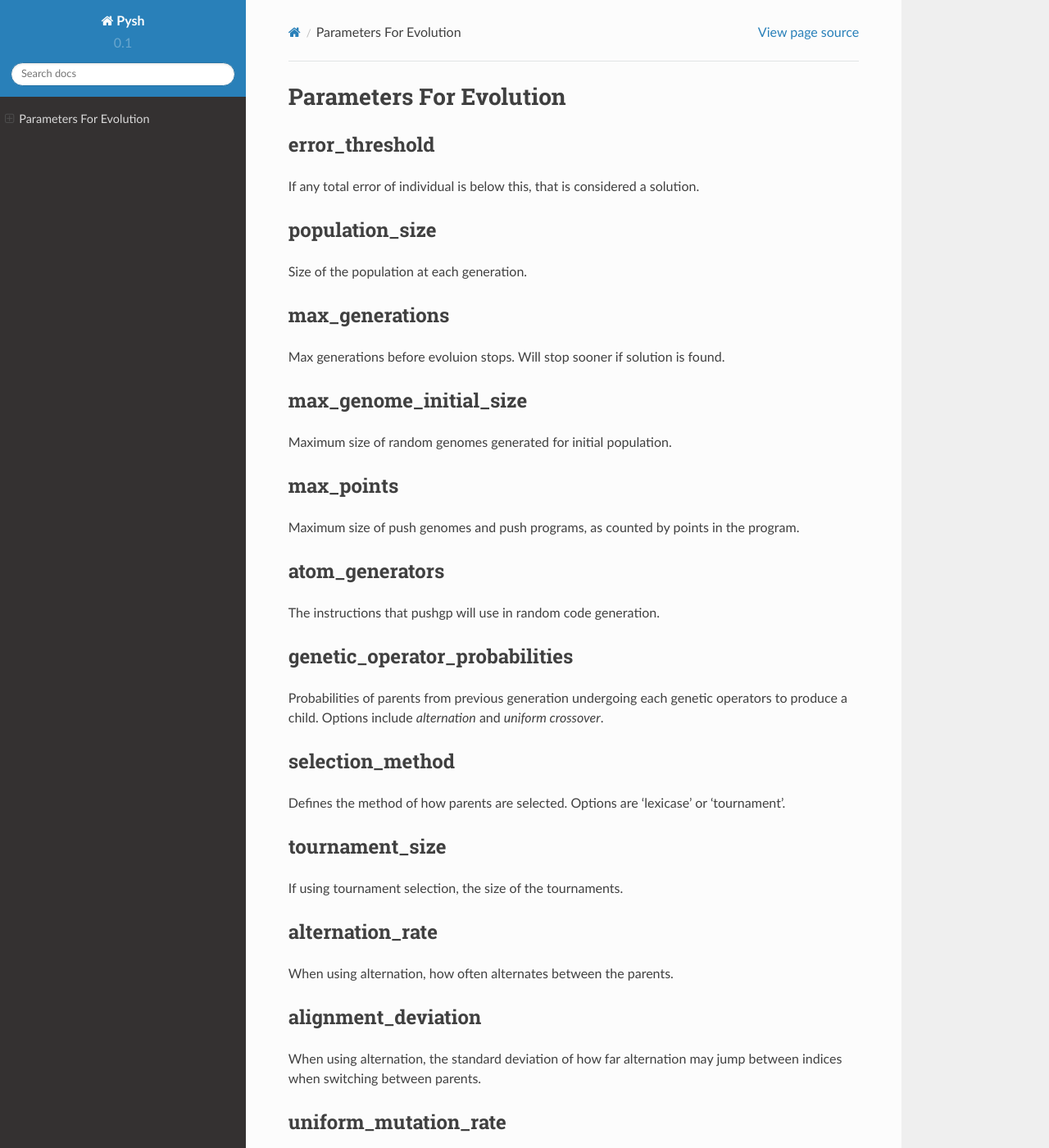
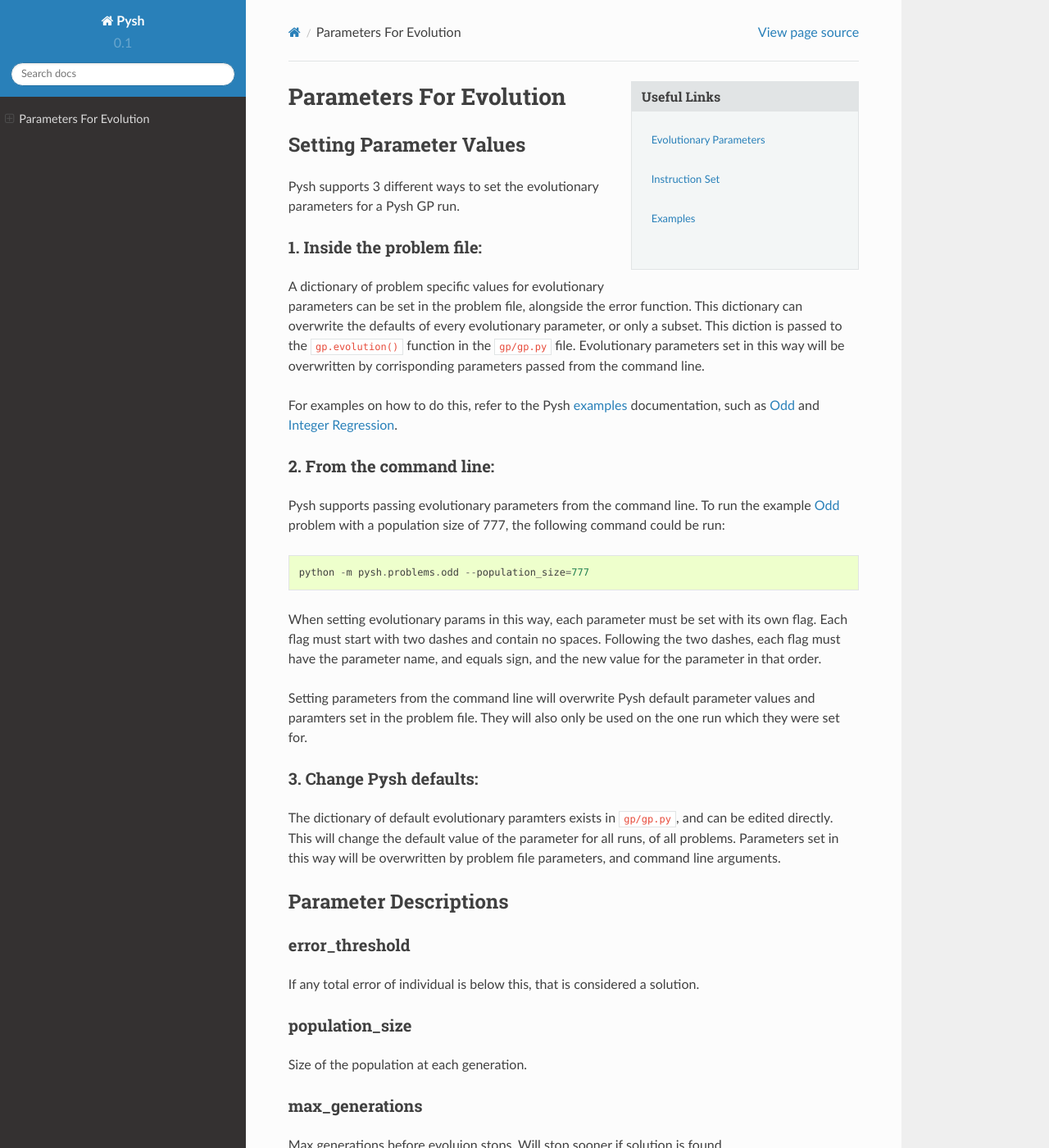
Before and after one commit to erp12/pyshgp, a Sphinx documentation site: the page built from docs/Evolutionary_Parameters.rst, in a window 1280 px wide and 1400 px high. Shown: the whole window at 82% size. Built offline with Sphinx 7.4.7 and the Read the Docs theme 2.0.0, drawn with Linux system fonts in a browser that asks for light colours.

Commit message:
Added documentation about setting evolutionary params

```diff
--- a/docs/Evolutionary_Parameters.rst
+++ b/docs/Evolutionary_Parameters.rst
@@ -1,6 +1,45 @@
+.. sidebar:: Useful Links
+
+	* `Evolutionary Parameters <Evolutionary_Parameters.html>`_
+	* `Instruction Set <Instructions.html>`_
+	* `Examples <Examples.html>`_
+
 ************************
 Parameters For Evolution
 ************************
+
+Setting Parameter Values
+########################
+
+Pysh supports 3 different ways to set the evolutionary parameters for a Pysh GP run.
+
+1. Inside the problem file:
+"""""""""""""""""""""""""""
+
+A dictionary of problem specific values for evolutionary parameters can be set in the problem file, alongside the error function. This dictionary can overwrite the defaults of every evolutionary parameter, or only a subset. This diction is passed to the ``gp.evolution()`` function in the ``gp/gp.py`` file. Evolutionary parameters set in this way will be overwritten by corrisponding parameters passed from the command line.
+
+For examples on how to do this, refer to the Pysh `examples <Examples.html>`_ documentation, such as `Odd <Odd.html>`_ and `Integer Regression <Integer_Regression>`_.
+
+2. From the command line:
+"""""""""""""""""""""""""
+
+Pysh supports passing evolutionary parameters from the command line. To run the example `Odd <Odd.html>`_ problem with a population size of 777, the following command could be run::
+
+	python -m pysh.problems.odd --population_size=777
+
+When setting evolutionary params in this way, each parameter must be set with its own flag. Each flag must start with two dashes and contain no spaces. Following the two dashes, each flag must have the parameter name, and equals sign, and the new value for the parameter in that order.
+
+Setting parameters from the command line will overwrite Pysh default parameter values and paramters set in the problem file. They will also only be used on the one run which they were set for.
+
+
+3. Change Pysh defaults:
+""""""""""""""""""""""""
+
+The dictionary of default evolutionary paramters exists in ``gp/gp.py``, and can be edited directly. This will change the default value of the parameter for all runs, of all problems. Parameters set in this way will be overwritten by problem file parameters, and command line arguments.
+
+
+Parameter Descriptions
+######################
 
 error_threshold
 """""""""""""""
--- a/docs/Instructions.rst
+++ b/docs/Instructions.rst
@@ -1,3 +1,9 @@
+.. sidebar:: Useful Links
+
+	* `Evolutionary Parameters <Evolutionary_Parameters.html>`_
+	* `Instruction Set <Instructions.html>`_
+	* `Examples <Examples.html>`_
+
 ********************
 Pysh Instruction Set
 ********************
--- a/docs/Integer_Regression.rst
+++ b/docs/Integer_Regression.rst
@@ -1,7 +1,7 @@
 
-***
+******************
 Integer Regression
-***
+******************
 
 The goal of the Integer Regression problem is to evolve a program that mathmatical function that will perform the same computation as a target function. This problem only deals with integers to keep the search space much smaller, compared to other symbolic regression problems.
 
--- a/docs/Odd.rst
+++ b/docs/Odd.rst
@@ -1,4 +1,3 @@
-
 ***
 Odd
 ***
```
Also changed, not shown: docs/Examples.rst (+8 -2 lines), docs/index.rst (+11 -9 lines).
